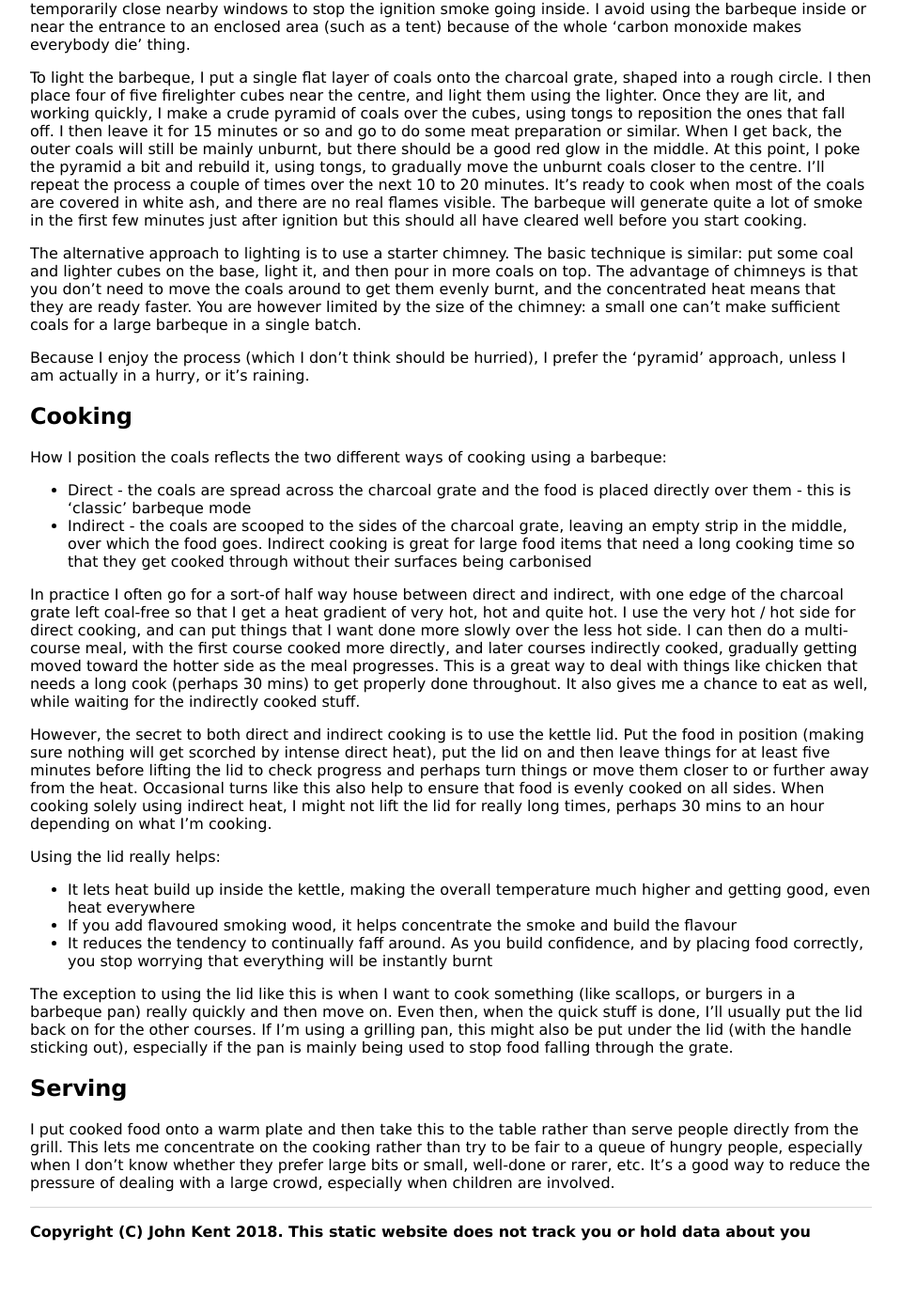
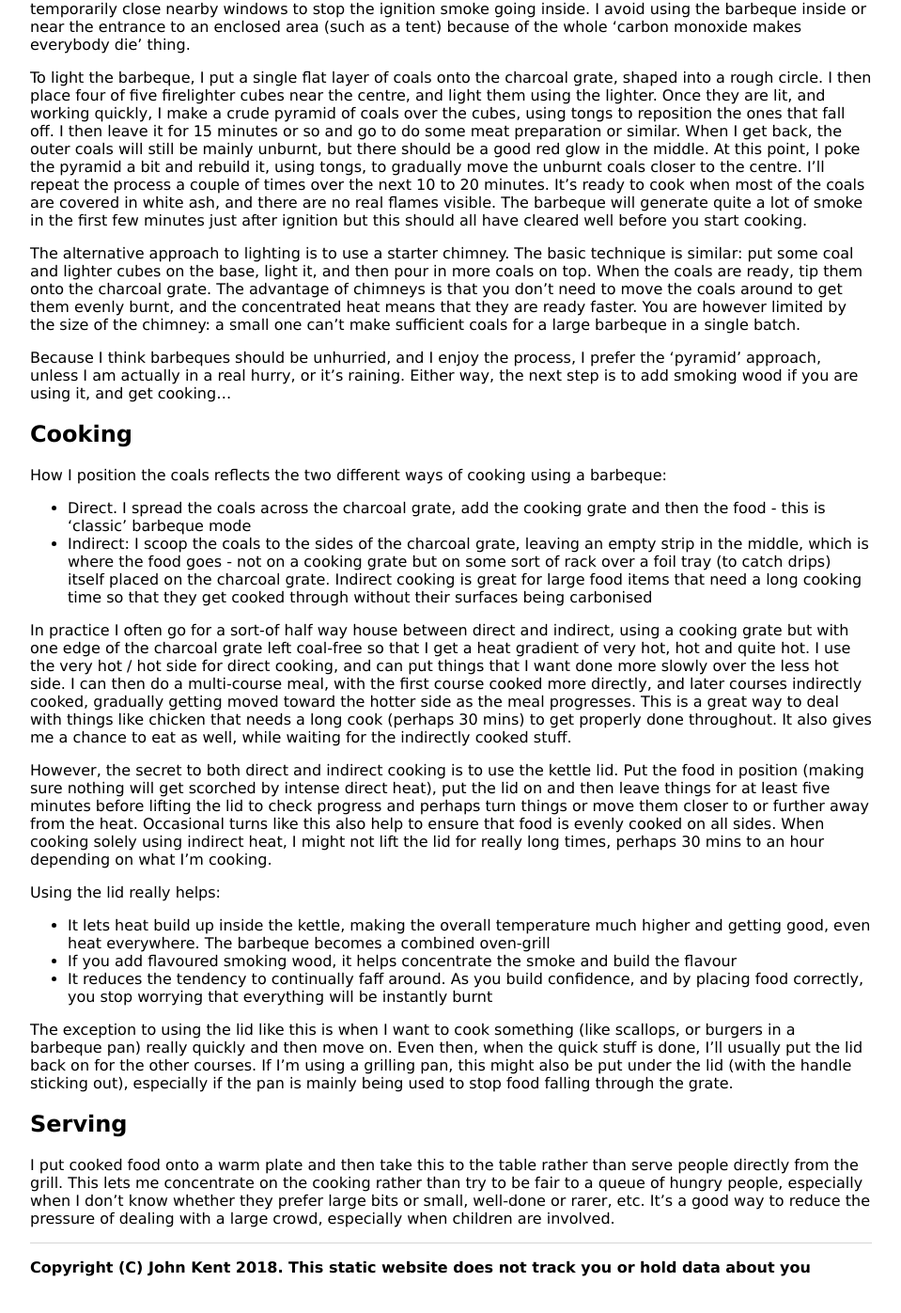
Before and after one commit to KineticLensman/KineticLensman.github.io, a Jekyll site: the page built from _posts/2018-08-12-barbecue-part1.md, in a window 1280 px wide and 1400 px high, scrolled down 981 px. Shown: the top 1397 px of the window at 94% size, without its empty margins (160-1119 px from the left). Built offline with Jekyll 4.4.1, drawn with Linux system fonts in a browser that asks for light colours.

Commit message:
improved description on indirect

```diff
--- a/_posts/2018-08-12-barbecue-part1.md
+++ b/_posts/2018-08-12-barbecue-part1.md
@@ -32,22 +32,22 @@ First, I position the barbeque in an open-air area and make sure all of its air
 
 To light the barbeque, I put a single flat layer of coals onto the charcoal grate, shaped into a rough circle. I then place four of five firelighter cubes near the centre, and light them using the lighter. Once they are lit, and working quickly, I make a crude pyramid of coals over the cubes, using tongs to reposition the ones that fall off. I then leave it for 15 minutes or so and go to do some meat preparation or similar. When I get back, the outer coals will still be mainly unburnt, but there should be a good red glow in the middle. At this point, I poke the pyramid a bit and rebuild it, using tongs, to gradually move the unburnt coals closer to the centre. I'll repeat the process a couple of times over the next 10 to 20 minutes. It's ready to cook when most of the coals are covered in white ash, and there are no real flames visible. The barbeque will generate quite a lot of smoke in the first few minutes just after ignition but this should all have cleared well before you start cooking.
 
-The alternative approach to lighting is to use a starter chimney. The basic technique is similar: put some coal and lighter cubes on the base, light it, and then pour in more coals on top. The advantage of chimneys is that you don't need to move the coals around to get them evenly burnt, and the concentrated heat means that they are ready faster. You are however limited by the size of the chimney: a small one can't make sufficient coals for a large barbeque in a single batch.
+The alternative approach to lighting is to use a starter chimney. The basic technique is similar: put some coal and lighter cubes on the base, light it, and then pour in more coals on top. When the coals are ready, tip them onto the charcoal grate. The advantage of chimneys is that you don't need to move the coals around to get them evenly burnt, and the concentrated heat means that they are ready faster. You are however limited by the size of the chimney: a small one can't make sufficient coals for a large barbeque in a single batch.
 
-Because I enjoy the process (which I don't think should be hurried), I prefer the 'pyramid' approach, unless I am actually in a hurry, or it's raining.
+Because I think barbeques should be unhurried, and I enjoy the process, I prefer the 'pyramid' approach, unless I am actually in a real hurry, or it's raining. Either way, the next step is to add smoking wood if you are using it, and get cooking...
 
 ## Cooking
 
 How I position the coals reflects the two different ways of cooking using a barbeque:
-* Direct - the coals are spread across the charcoal grate and the food is placed directly over them - this is 'classic' barbeque mode
-* Indirect - the coals are scooped to the sides of the charcoal grate, leaving an empty strip in the middle, over which the food goes. Indirect cooking is great for large food items that need a long cooking time so that they get cooked through without their surfaces being carbonised
+* Direct. I spread the coals across the charcoal grate, add the cooking grate and then the food - this is 'classic' barbeque mode
+* Indirect: I scoop the coals to the sides of the charcoal grate, leaving an empty strip in the middle, which is where the food goes - not on a cooking grate but on some sort of rack over a foil tray (to catch drips) itself placed on the charcoal grate. Indirect cooking is great for large food items that need a long cooking time so that they get cooked through without their surfaces being carbonised
 
-In practice I often go for a sort-of half way house between direct and indirect, with one edge of the charcoal grate left coal-free so that I get a heat gradient of very hot, hot and quite hot. I use the very hot / hot side for direct cooking, and can put things that I want done more slowly over the less hot side. I can then do a multi-course meal, with the first course cooked more directly, and later courses indirectly cooked, gradually getting moved toward the hotter side as the meal progresses. This is a great way to deal with things like chicken that needs a long cook (perhaps 30 mins) to get properly done throughout. It also gives me a chance to eat as well, while waiting for the indirectly cooked stuff.
+In practice I often go for a sort-of half way house between direct and indirect, using a cooking grate but with one edge of the charcoal grate left coal-free so that I get a heat gradient of very hot, hot and quite hot. I use the very hot / hot side for direct cooking, and can put things that I want done more slowly over the less hot side. I can then do a multi-course meal, with the first course cooked more directly, and later courses indirectly cooked, gradually getting moved toward the hotter side as the meal progresses. This is a great way to deal with things like chicken that needs a long cook (perhaps 30 mins) to get properly done throughout. It also gives me a chance to eat as well, while waiting for the indirectly cooked stuff.
 
 However, the secret to both direct and indirect cooking is to use the kettle lid. Put the food in position (making sure nothing will get scorched by intense direct heat), put the lid on and then leave things for at least five minutes before lifting the lid to check progress and perhaps turn things or move them closer to or further away from the heat. Occasional turns like this also help to ensure that food is evenly cooked on all sides. When cooking solely using indirect heat, I might not lift the lid for really long times, perhaps 30 mins to an hour depending on what I'm cooking.
 
 Using the lid really helps:
-* It lets heat build up inside the kettle, making the overall temperature much higher and getting good, even heat everywhere
+* It lets heat build up inside the kettle, making the overall temperature much higher and getting good, even heat everywhere. The barbeque becomes a combined oven-grill
 * If you add flavoured smoking wood, it helps concentrate the smoke and build the flavour
 * It reduces the tendency to continually faff around. As you build confidence, and by placing food correctly, you stop worrying that everything will be instantly burnt
 
```
